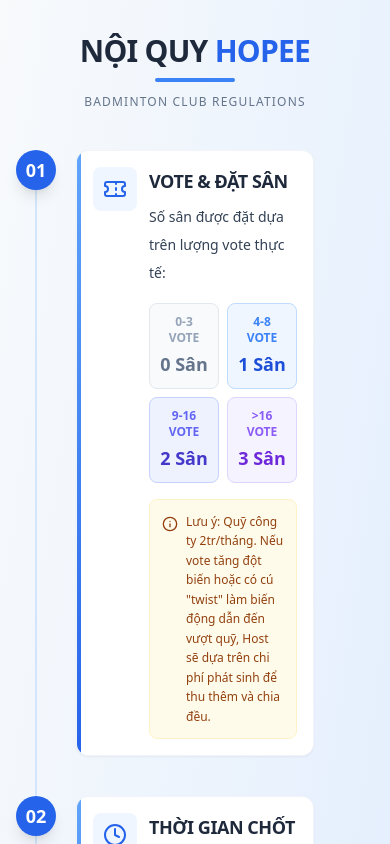
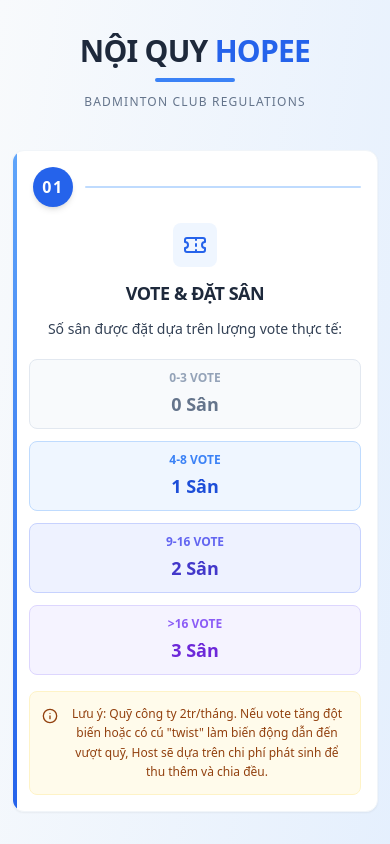
Before and after one commit to ducthai1/HopeeRules, a React (Vite) app: page / in a window 390 px wide. Shown: the top 844 px of the page. Built offline with nearby package versions, Linux system fonts and the light colour scheme.

Commit message:
hotfix/Responsive for mobile

```diff
--- a/src/App.jsx
+++ b/src/App.jsx
@@ -4,9 +4,9 @@
 // eslint-disable-next-line no-unused-vars
 const RuleCard = ({ number, icon: Icon, title, children, isLast }) => {
   return (
-    <div className="flex gap-4 md:gap-6 relative">
+    <div className="flex gap-0 md:gap-6 relative w-full">
       {/* Cột Timeline bên trái */}
-      <div className="flex flex-col items-center flex-shrink-0 w-12 md:w-16">
+      <div className="hidden md:flex flex-col items-center flex-shrink-0 w-12 md:w-16">
         {/* Số thứ tự nổi bật */}
         <div className="w-10 h-10 md:w-12 md:h-12 flex items-center justify-center rounded-full bg-blue-600 text-white font-bold text-lg md:text-xl shadow-lg border-3 md:border-4 border-blue-50 z-10 shrink-0">
           {number}
@@ -19,17 +19,25 @@
       </div>
 
       {/* Nội dung Card bên phải */}
-      <div className="flex-grow pb-10 md:pb-12">
+      <div className="flex-grow w-full pb-8 md:pb-12">
         <div className="bg-white rounded-xl md:rounded-2xl p-4 md:p-6 shadow-sm md:shadow-md border border-slate-100 hover:shadow-lg md:hover:shadow-xl hover:-translate-y-1 transition-all duration-300 relative overflow-hidden group cursor-grab active:cursor-grabbing">
           {/* Dải màu trang trí bên trái card */}
           <div className="absolute top-0 left-0 w-1 md:w-1.5 h-full bg-gradient-to-b from-blue-400 to-blue-600"></div>
 
-          <div className="flex items-start gap-3 md:gap-4">
-            <div className="p-2.5 md:p-3 bg-blue-50 text-blue-600 rounded-lg md:rounded-xl group-hover:scale-110 transition-transform duration-300">
+          {/* Badge số thứ tự cho mobile */}
+          <div className="flex items-center gap-3 mb-4 md:hidden pl-1">
+            <div className="w-10 h-10 flex items-center justify-center rounded-full bg-blue-600 text-white font-black shadow-md text-base tracking-widest">
+              {number}
+            </div>
+            <div className="h-0.5 flex-1 bg-blue-200 rounded-full"></div>
+          </div>
+
+          <div className="flex flex-col md:flex-row items-center md:items-start gap-3 md:gap-4 flex-wrap text-center md:text-left">
+            <div className="p-2.5 md:p-3 bg-blue-50 text-blue-600 rounded-lg md:rounded-xl group-hover:scale-110 transition-transform duration-300 mx-auto md:mx-0">
               <Icon className="w-6 h-6 md:w-7 md:h-7" strokeWidth={2} />
             </div>
             <div className="flex-grow">
-              <h3 className="text-lg md:text-xl font-bold text-slate-800 mb-2 md:mb-3 flex items-center uppercase tracking-tight">
+              <h3 className="text-lg md:text-xl font-bold text-slate-800 mb-2 md:mb-3 flex items-center justify-center md:justify-start uppercase tracking-tight">
                 {title}
               </h3>
               {/* Tăng line-height lên leading-loose để thoáng hơn */}
@@ -41,7 +49,7 @@
         </div>
       </div>
 
-      <div className="flex flex-col items-center flex-shrink-0 w-12 md:w-16">
+      <div className="hidden md:flex flex-col items-center flex-shrink-0 w-12 md:w-16">
         {/* Khoảng trống để căn chỉnh với card bên phải */}
       </div>
     </div>
@@ -71,7 +79,7 @@
           {/* 01. Vote & Đặt sân */}
           <RuleCard number="01" icon={Ticket} title="Vote & Đặt Sân">
             <p className="mb-4 text-slate-700">Số sân được đặt dựa trên lượng vote thực tế:</p>
-            <div className="grid grid-cols-2 md:grid-cols-4 gap-2 mb-4 text-center leading-normal">
+            <div className="grid grid-cols-1 sm:grid-cols-2 md:grid-cols-4 gap-3 mb-4 text-center leading-normal">
               <div className="bg-slate-50 p-2.5 rounded-lg border border-slate-200">
                 <div className="text-xs text-slate-400 font-bold uppercase mb-1">0-3 Vote</div>
                 <div className="text-lg font-black text-slate-500">0 Sân</div>
@@ -137,12 +145,12 @@
 
           {/* 05. Khách Mời */}
           <RuleCard number="05" icon={Users} title="Khách Mời (Vãng Lai)" isLast={true}>
-            <div className="flex items-center justify-between bg-gradient-to-r from-teal-50 to-emerald-50 p-4 rounded-xl border border-teal-100 mb-2 leading-normal">
-              <div className="text-center flex-1 border-r border-teal-200">
+            <div className="flex flex-col sm:flex-row items-stretch sm:items-center justify-between bg-gradient-to-r from-teal-50 to-emerald-50 p-4 rounded-xl border border-teal-100 mb-2 leading-normal gap-3 sm:gap-0">
+              <div className="text-center flex-1 sm:border-r border-teal-200 pr-0 sm:pr-3">
                 <span className="block text-xs font-bold text-teal-500 uppercase mb-1">Nữ</span>
                 <span className="block text-xl font-black text-teal-700">20-40k</span>
               </div>
-              <div className="text-center flex-1">
+              <div className="text-center flex-1 pl-0 sm:pl-3">
                 <span className="block text-xs font-bold text-teal-500 uppercase mb-1">Nam</span>
                 <span className="block text-xl font-black text-teal-700">40-60k</span>
               </div>
```
